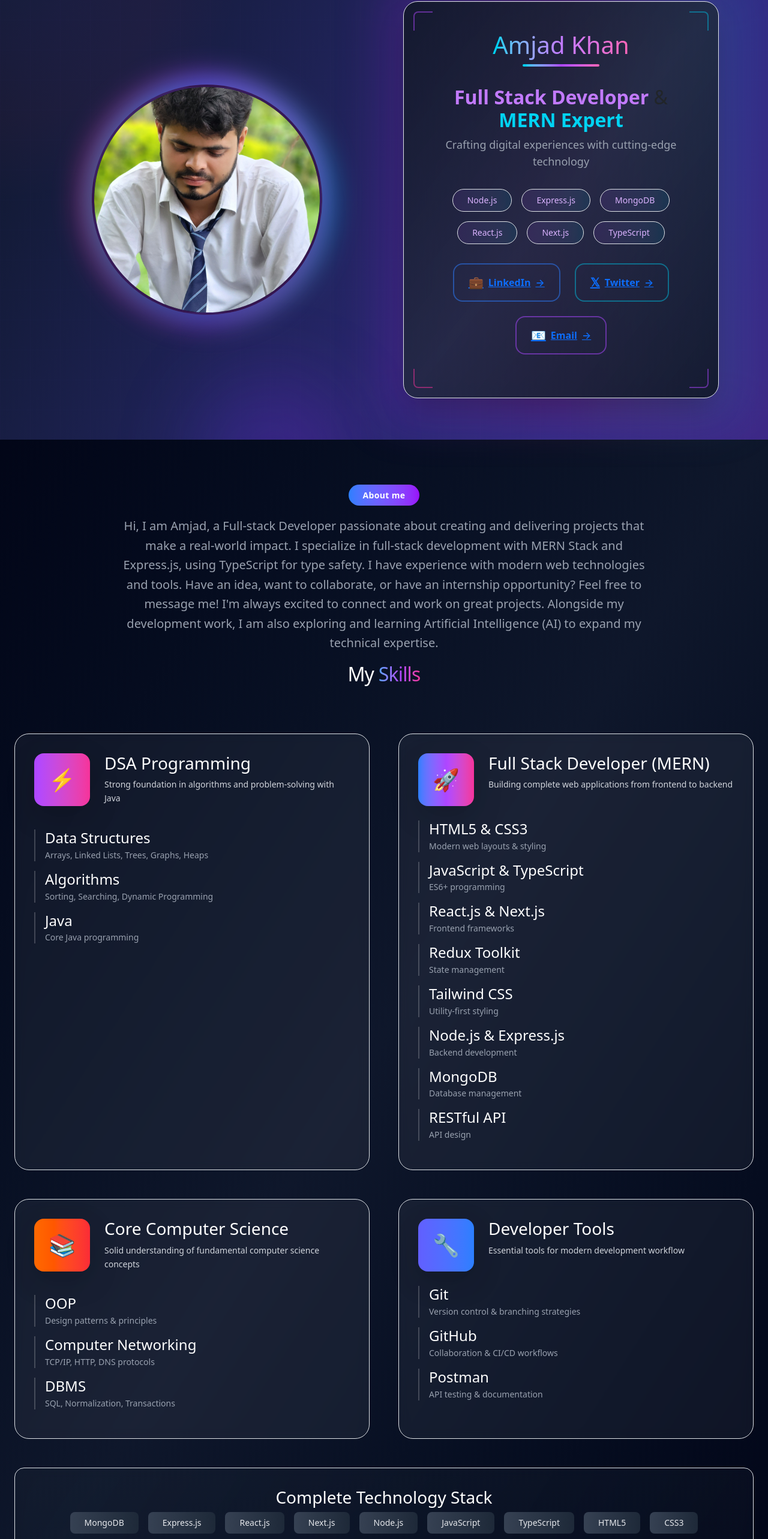
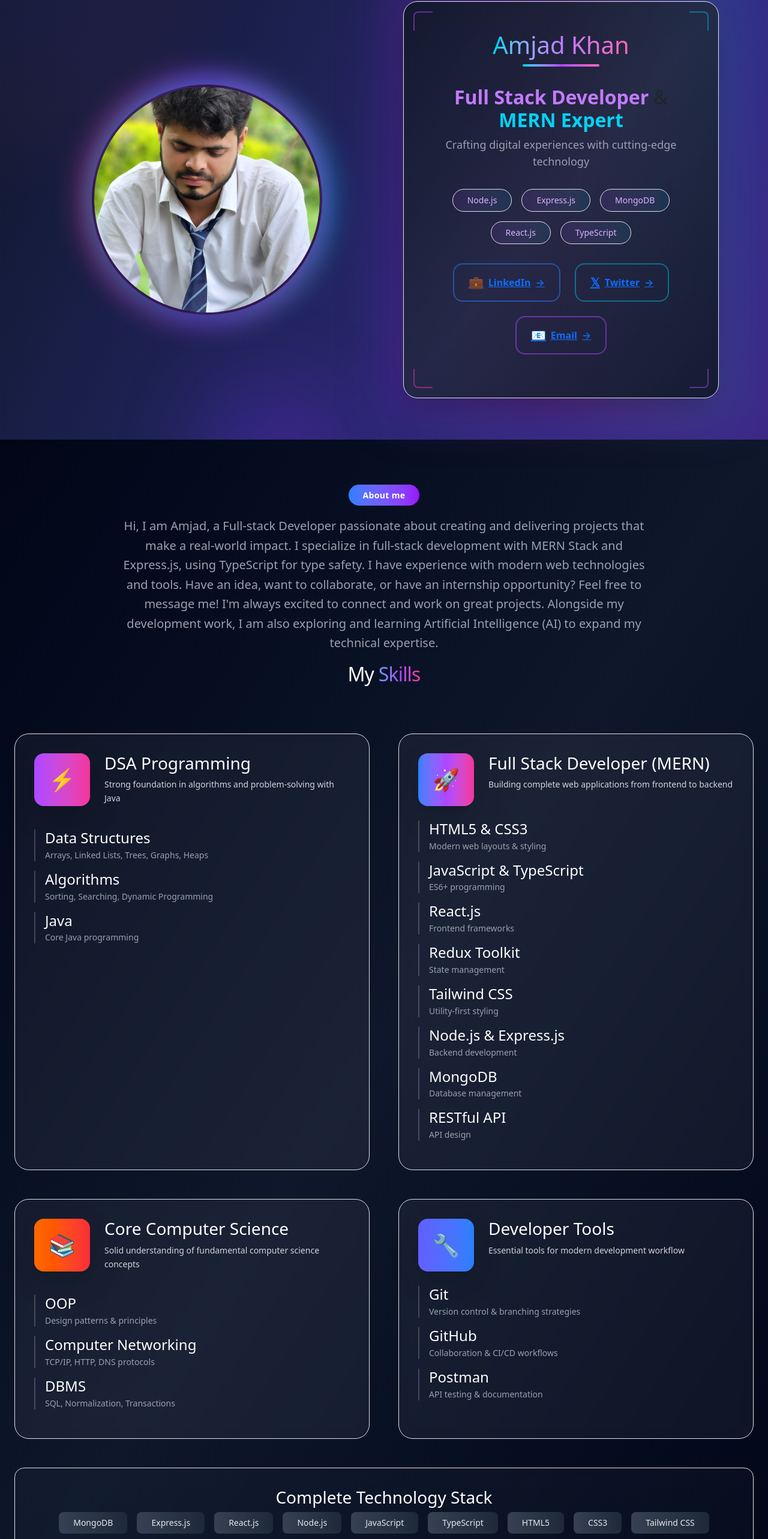
Before and after one commit to Amjadkhan9756/Portfolio, a React (Vite) app: page / in a window 1280 px wide. Shown: the part 171-2737 px from the top of the page at 60% size. Built offline with nearby package versions, Linux system fonts and the light colour scheme.

Commit message:
new update

```diff
--- a/src/Component/Home.jsx
+++ b/src/Component/Home.jsx
@@ -42,7 +42,7 @@ function Home() {
       skills: [
         { name: "HTML5 & CSS3", desc: "Modern web layouts & styling" },
         { name: "JavaScript & TypeScript", desc: "ES6+ programming" },
-        { name: "React.js & Next.js", desc: "Frontend frameworks" },
+        { name: "React.js", desc: "Frontend frameworks" },
         { name: "Redux Toolkit", desc: "State management" },
         { name: "Tailwind CSS", desc: "Utility-first styling" },
         { name: "Node.js & Express.js", desc: "Backend development" },
@@ -207,7 +207,6 @@ function Home() {
                           "Express.js",
                           "MongoDB",
                           "React.js",
-                          "Next.js",
                           "TypeScript",
                         ].map((skill, index) => (
                           <span
@@ -370,7 +369,6 @@ function Home() {
                     "MongoDB",
                     "Express.js",
                     "React.js",
-                    "Next.js",
                     "Node.js",
                     "JavaScript",
                     "TypeScript",
```
